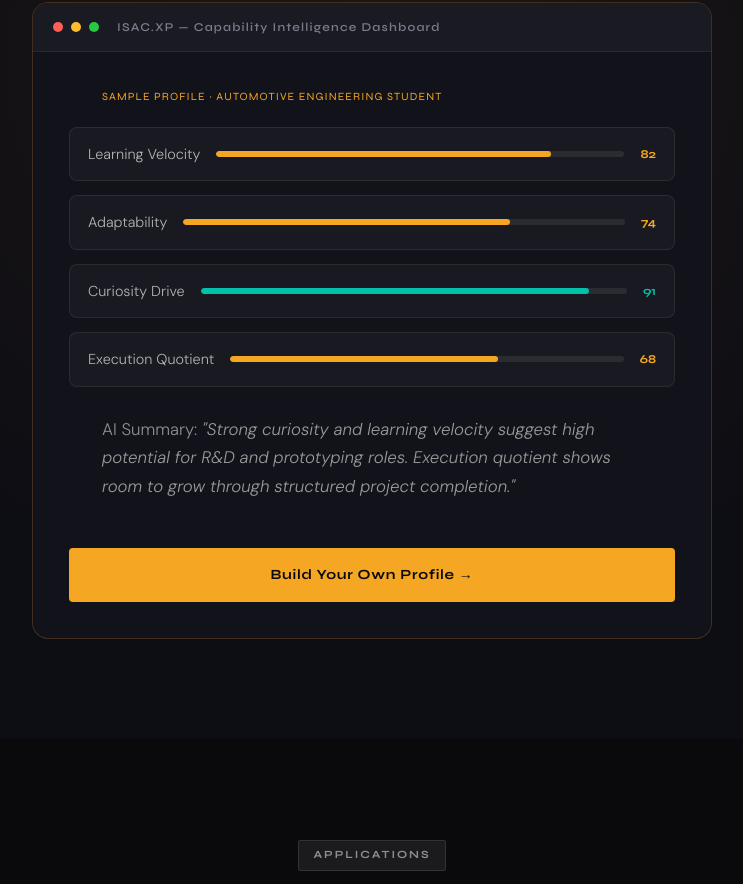
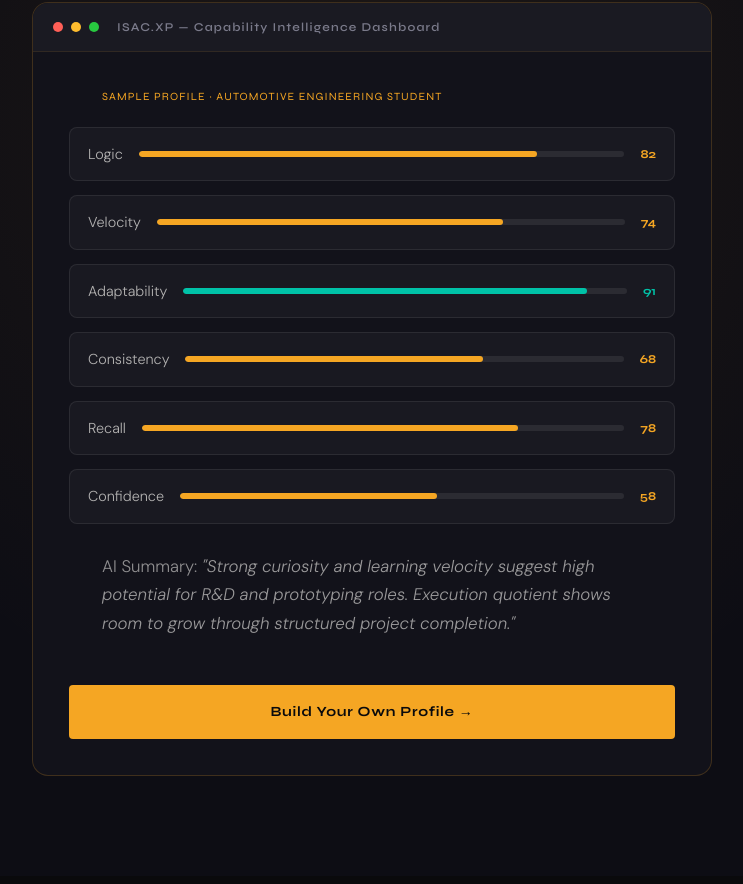
Before and after one commit to Ruzbeh-Master/mrdiskills, a plain HTML site: page isac-systems-page.html in a window 1280 px wide. Shown: the part 5089-5973 px from the top of the page, without its empty margins (268-1011 px from the left). Drawn offline with nearby package versions, Linux system fonts and the light colour scheme.

Commit message:
Update isac-systems-page.html

```diff
--- a/isac-systems-page.html
+++ b/isac-systems-page.html
@@ -1153,24 +1153,34 @@
         <p class="frame-prompt" style="margin-bottom:20px; font-family:'Syne',sans-serif; font-size:11px; letter-spacing:0.1em; text-transform:uppercase; color: var(--xp-amber);">Sample Profile · Automotive Engineering Student</p>
         <div class="capability-check" id="capBars">
           <div class="cap-row">
-            <span class="cap-label">Learning Velocity</span>
+            <span class="cap-label">Logic</span>
             <div class="cap-bar-wrap"><div class="cap-bar" style="background:var(--xp-amber);" data-width="82%"></div></div>
             <span class="cap-score">82</span>
           </div>
           <div class="cap-row">
-            <span class="cap-label">Adaptability</span>
+            <span class="cap-label">Velocity</span>
             <div class="cap-bar-wrap"><div class="cap-bar" style="background:var(--xp-amber);" data-width="74%"></div></div>
             <span class="cap-score">74</span>
           </div>
           <div class="cap-row">
-            <span class="cap-label">Curiosity Drive</span>
+            <span class="cap-label">Adaptability</span>
             <div class="cap-bar-wrap"><div class="cap-bar" style="background:var(--si-teal);" data-width="91%"></div></div>
             <span class="cap-score" style="color:var(--si-teal)">91</span>
           </div>
           <div class="cap-row">
-            <span class="cap-label">Execution Quotient</span>
+            <span class="cap-label">Consistency</span>
             <div class="cap-bar-wrap"><div class="cap-bar" style="background:var(--xp-amber);" data-width="68%"></div></div>
             <span class="cap-score">68</span>
+          </div>
+		  <div class="cap-row">
+            <span class="cap-label">Recall</span>
+            <div class="cap-bar-wrap"><div class="cap-bar" style="background:var(--xp-amber);" data-width="78%"></div></div>
+            <span class="cap-score">78</span>
+          </div>
+		  <div class="cap-row">
+            <span class="cap-label">Confidence</span>
+            <div class="cap-bar-wrap"><div class="cap-bar" style="background:var(--xp-amber);" data-width="58%"></div></div>
+            <span class="cap-score">58</span>
           </div>
         </div>
         <p class="frame-prompt">AI Summary: <em style="color:rgba(245,244,240,0.6)">"Strong curiosity and learning velocity suggest high potential for R&D and prototyping roles. Execution quotient shows room to grow through structured project completion."</em></p>
```
